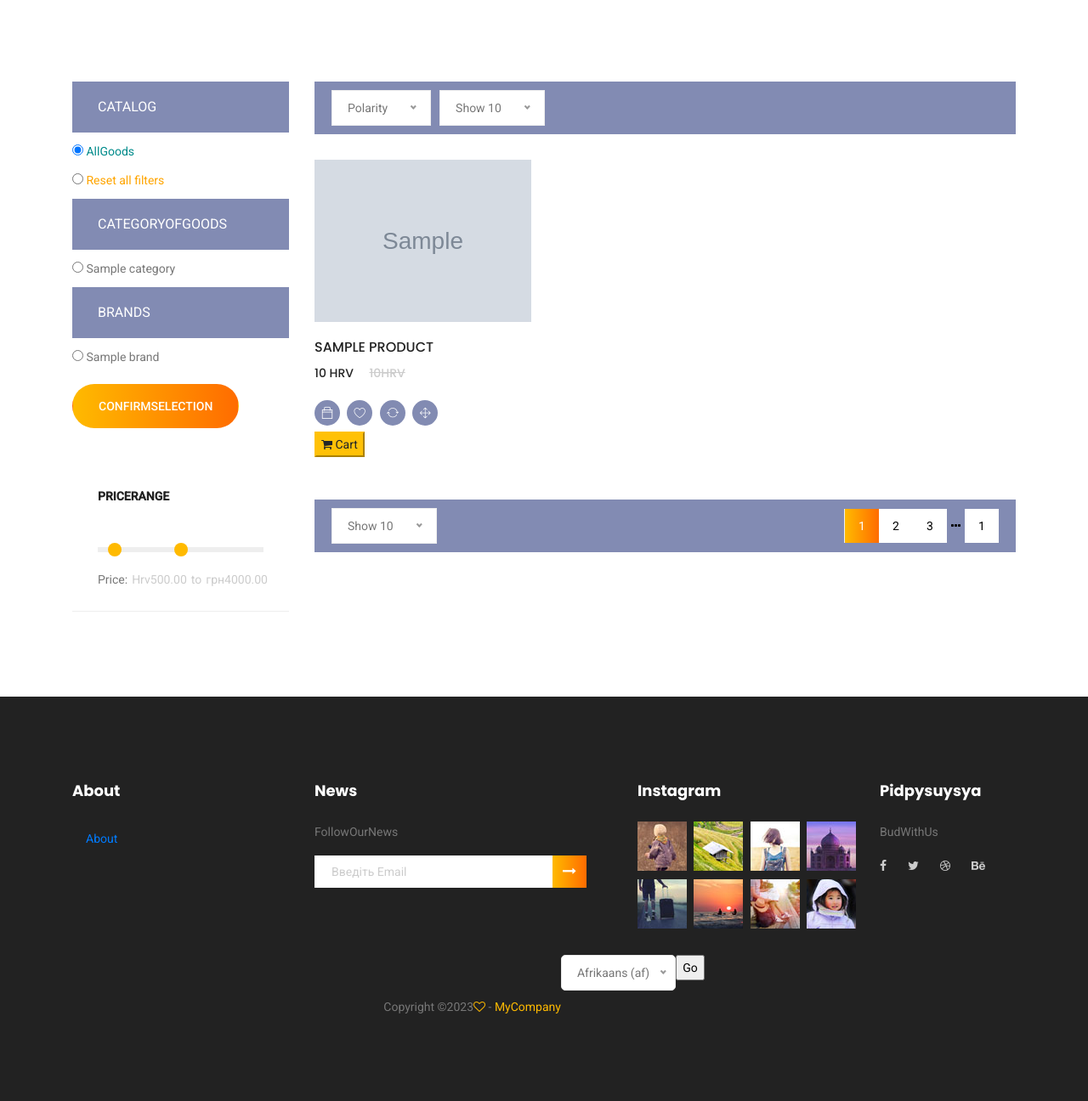
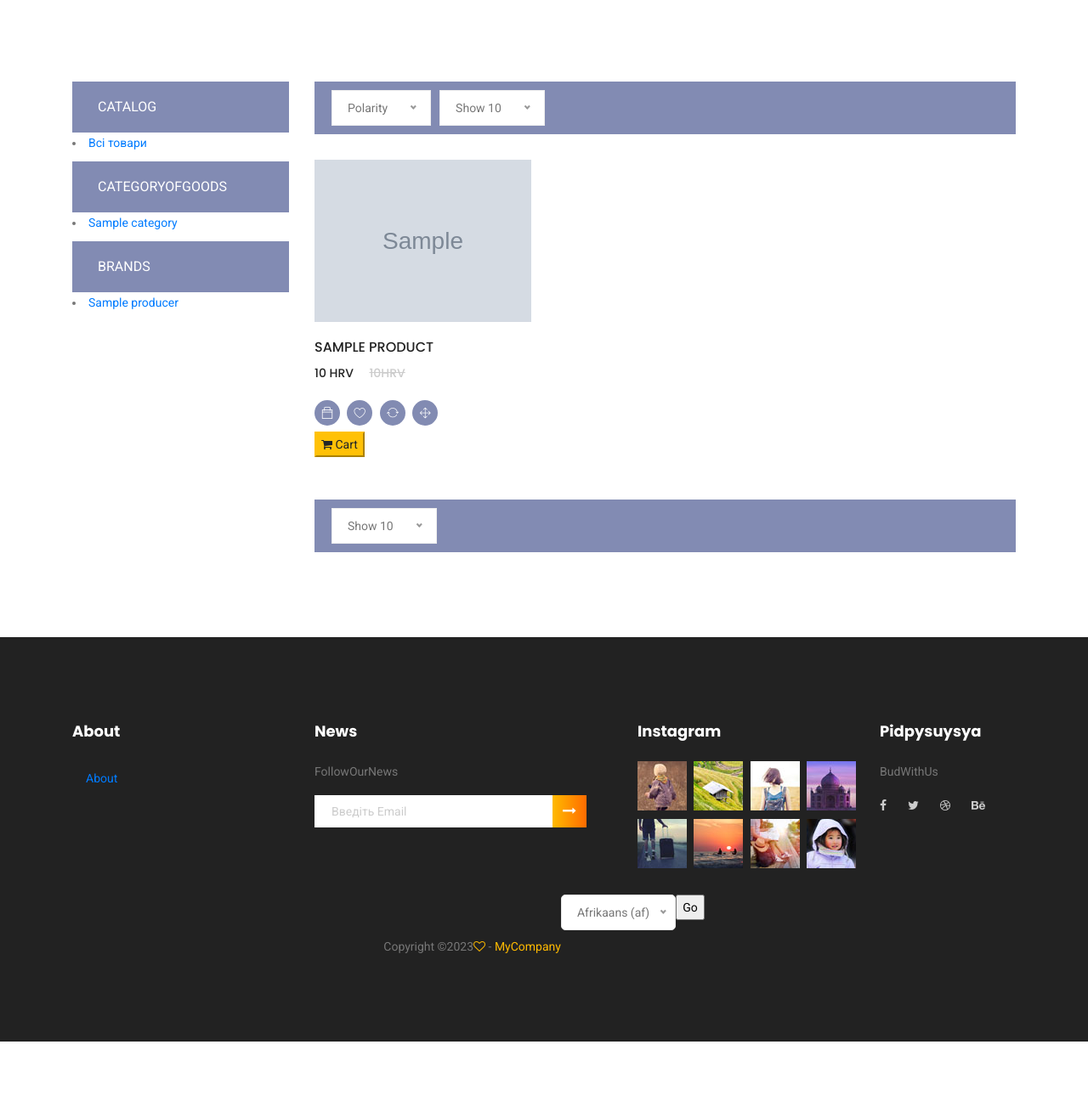
Before and after one commit to YuriyArtemchuk/internet_shop, a Django app: template templates/catalog/index.html in a window 1280 px wide. Shown: the part 399-1695 px from the top of the page at 85% size. After the commit the page ends 1625 px from the top, so only its background shows below. Run offline with Django 4.2, Linux system fonts and the light colour scheme; the template is opened without the code that fills it: most values are stand-ins (such as "Sample title", 1, 10 or a date in 2020); grey boxes marked "Sample" are stand-in pictures; some libraries are stand-ins or nearby versions.

Commit message:
Update index.html

```diff
--- a/templates/catalog/index.html
+++ b/templates/catalog/index.html
@@ -35,6 +35,33 @@
 						{% csrf_token %}
 
 						<div class="head" style="margin-top: 0px">{% trans 'CATALOG' %}</div>
+
+						{% if category_selected == 0 %}
+							<li >Всі товари</li>
+						{% else %}
+							<li><a href="/catalog/index">Всі товари</a></li>
+						{% endif %}
+
+						<div class="head" style="margin-top: 10px">{% trans 'CATEGORYOFGOODS' %}</div>
+						{% for c in all_categories %}
+						{% if c.pk == category_selected %}
+							<li>{{c.name}}</li>
+						{% else %}
+							<li><a href="{{ c.get_absolute_url }}">{{c.name}}</a></li>
+						{% endif %}
+						{% endfor %}
+
+						<div class="head" style="margin-top: 10px">{% trans 'BRANDS' %}</div>
+						{% for p in all_producers %}
+						{% if p.pk == category_selected %}
+							<li class="selected">{{p.name}}</li>
+						{% else %}
+							<li><a href="{{ p.get_absolute_url }}">{{p.name}}</a></li>
+						{% endif %}
+						{% endfor %}
+
+
+						<!-- <div class="head" style="margin-top: 0px">{% trans 'CATALOG' %}</div>
 						<div style="margin-top: 10px; color: darkcyan">
 							<input type="radio" name="category" value="all" checked>
 							<label for="category_name">{% trans 'AllGoods' %}</label><br>
@@ -62,12 +89,12 @@
 						{% endfor %}
 
 						<div  style="margin-top: 20px">
-							<!-- <input type="submit" value="Підтвердити вибір"> -->
+
 							<button type="submit" id="submit" value="Підтвердити вибір" class="btn btn-sm primary-btn ">{% trans 'ConfirmSelection' %}</button>
 						</div>
-
+					 -->
 						</form>
-						<!-- END ЧЕКБОКС -->
+						<!-- END Radio -->
 
 
                     <!-- Radio form  - працює, але тільки якщо вибирати дві позиції (category + brands) -->
@@ -171,7 +198,7 @@
 							</ul>
 						</form>
 					</div> -->
-					<div class="common-filter">
+					<!-- <div class="common-filter">
 						<div class="head">{% trans 'PriceRange' %}</div>
 						<div class="price-range-area">
 							<div id="price-range"></div>
@@ -184,7 +211,7 @@
 								<div id="upper-value"></div>
 							</div>
 						</div>
-					</div>
+					</div> -->
 				</div>
 			</div>
             <!-- End Aside -->
@@ -222,7 +249,8 @@
 				<section class="lattest-product-area pb-40 category-list">
 					<div class="row my-select">
 						<!-- single product -->
-						{% for product in paginate_products %}
+						<!-- object_list  - назва списку за замовченням при використанні класу ListView -->
+						{% for product in all_products %}
 						<div class="col-lg-4 col-md-6">
 							<div class="single-product products">
 								<img class="img-fluid" src="/media/{{ product.photo }}" alt="">
@@ -275,44 +303,40 @@
 						</select>
 					</div>
 
-					<div class="pagination ">
-						{% if paginate_products.has_previous %}
-							<a href="?page={{ paginate_products.previous_page_number}}" class="prev-arrow"><i class="fa fa-long-arrow-left" aria-hidden="true"></i></a>
+
+					<div class="pagination">
+						{% if page_obj.has_other_pages %}
+						{% if page_obj.has_previous %}
+							<li>
+								<a href="?page={{ page_obj.previous_page_number }}">&lt</a>
+							</li>
+							{% if page_obj.number > 3 %}
+							<li>
+								<a href="?page=1">1</a>
+							</li>
+							<li><a href="">...</a></li>
+							{% endif %}
 						{% endif %}
-							<a href="?page=1" class="active">1</a>
-
-							<a href="?page=2">2</a>
-							<a href="?page=3">3</a>
-
-							<a href="#" class="dot-dot"><i class="fa fa-ellipsis-h" aria-hidden="true"></i></a>
-							<a href="?page={{ paginate_products.paginator.num_pages }}">{{ paginate_products.paginator.num_pages }}</a>
-						{% if paginate_products.has_next %}
-							<a href="?page={{ paginate_products.next_page_number }}" class="next-arrow"><i class="fa fa-long-arrow-right" aria-hidden="true"></i></a>
+							{% for p in paginator.page_range %}
+								{% if page_obj.number == p %}
+									<li>
+										<a href="?page={{ p }}" class="active">{{ p }}</a>
+									</li>
+								{% elif p >= page_obj.number|add:-2 and p <= page_obj.number|add:2 %}
+									<li>
+										<a href="?page={{ p }}">{{ p }}</a>
+									</li>
+								{% endif %}
+							{% endfor %}
+						{% if page_obj.has_next %}
+							{% if page_obj.number <= paginator.num_pages|add:-3 %}
+								<li><a href="">...</a></li>
+								<li><a href="?page={{ paginator.num_pages }}">{{ paginator.num_pages }}</a></li>
+							{% endif %}
+							<li><a href="?page={{ page_obj.next_page_number }}">&gt</a></li>
+						{% endif %}
 						{% endif %}
 					</div>
-
-					<!-- <div class="pagination my-paginator">
-						<span class="step-links">
-							{% if paginate_products.has_previous %}
-								<a class="green" href="?page=1">&laquo; Перша</a>
-								<a class="green" href="?page={{ paginate_products.previous_page_number}}"> Попередня</a>
-							{% endif %}
-
-							<span class="current">
-								Сторінка {{ paginate_products.number }} із
-								{{ paginate_products.paginator.num_pages }}
-							</span>
-
-							{% if paginate_products.has_next %}
-								<a class="red" href="?page={{ paginate_products.next_page_number}}">Наступна</a>
-								<a class="red" href="?page={{ paginate_products.paginator.num_pages}}"> Остання &raquo;</a>
-
-							{% endif %}
-
-						</span>
-					</div> -->
-
-
 				</div>
 				<!-- End Filter Bar -->
 			</div>
```
